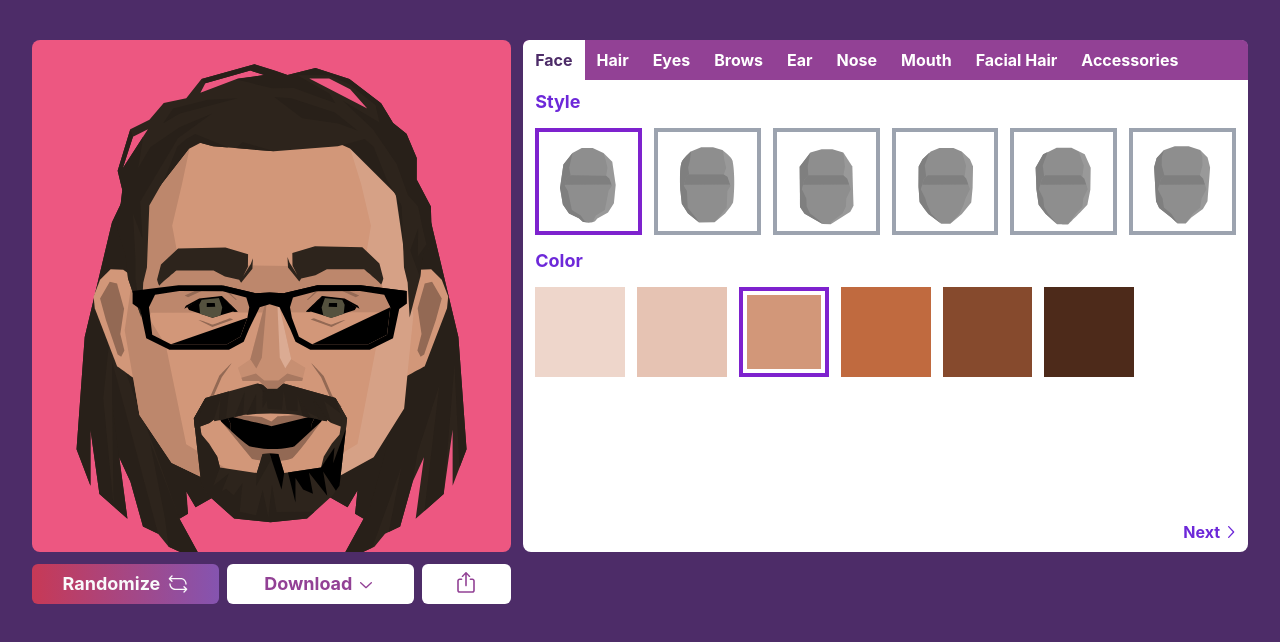
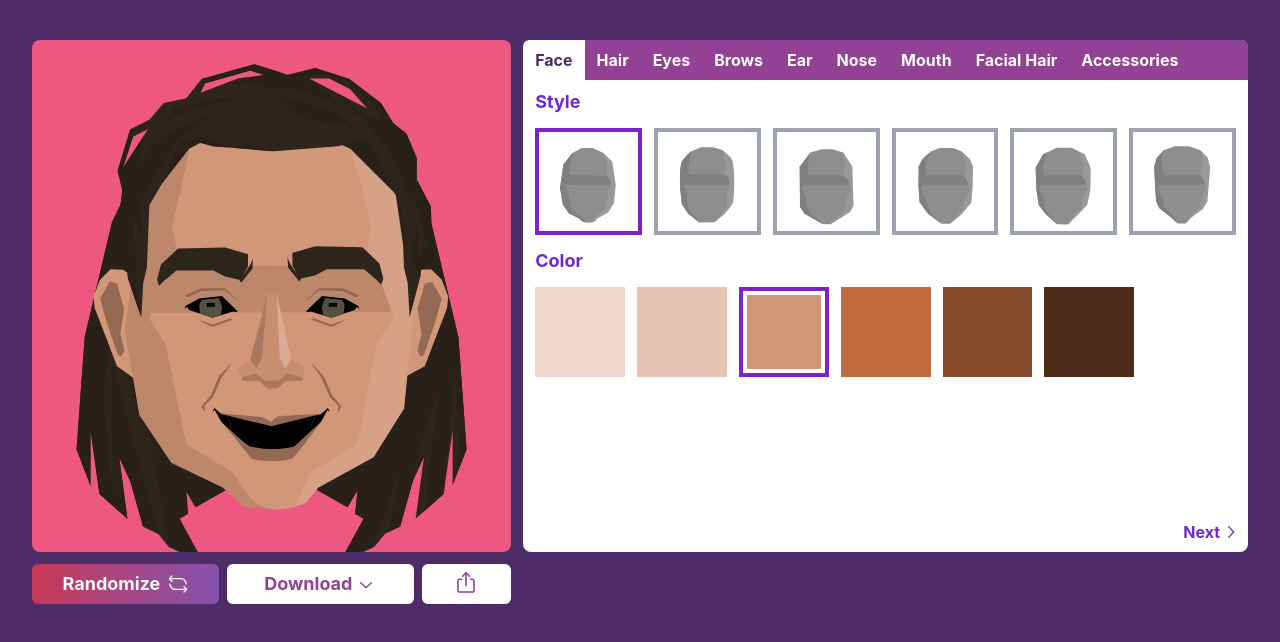
Before and after one commit to getsentry/sentry-avatar-generator, a React (Vite) app: page / in a window 1280 px wide. Shown: the top 642 px of the page. Built offline with nearby package versions, Linux system fonts and the light colour scheme.

Commit message:
allow parts to be removed

```diff
--- a/src/App.tsx
+++ b/src/App.tsx
@@ -84,10 +84,10 @@ type AvatarPartStyles = {
   [AvatarPart.BROWS]: BrowsStyle;
   [AvatarPart.MOUTH]: MouthStyle;
   [AvatarPart.EAR]: EarStyle;
-  [AvatarPart.HAIR]: HairStyle;
+  [AvatarPart.HAIR]: HairStyle | null;
   [AvatarPart.NOSE]: NoseStyle;
-  [AvatarPart.FACIAL_HAIR]: FacialHairStyle;
-  [AvatarPart.ACCESSORIES]: AccessoriesStyle;
+  [AvatarPart.FACIAL_HAIR]: FacialHairStyle | null;
+  [AvatarPart.ACCESSORIES]: AccessoriesStyle | null;
 };
 
 /**
@@ -141,6 +141,10 @@ type AvatarGeneratorConfigOptions = {
      */
     defaultStyle: AvatarPartStyles[key];
     /**
+     * Allows the user to not have this part as an option.
+     */
+    allowNull: boolean;
+    /**
      * React component used to render this part.
      */
     render: RenderFunction<AvatarPartProps[key]>[key];
@@ -164,6 +168,7 @@ const configOptions: AvatarGeneratorConfigOptions = {
     neutralColor: "#8E8E8E",
     styles: Object.values(FaceStyle),
     defaultStyle: Object.values(FaceStyle)[0],
+    allowNull: false,
     render: Face,
   },
   [AvatarPart.EYES]: {
@@ -172,30 +177,35 @@ const configOptions: AvatarGeneratorConfigOptions = {
     neutralColor: "#444444",
     styles: Object.values(EyesStyle),
     defaultStyle: Object.values(EyesStyle)[0],
+    allowNull: false,
     render: Eyes,
   },
   [AvatarPart.BROWS]: {
     neutralColor: "#444444",
     styles: Object.values(BrowsStyle),
     defaultStyle: Object.values(BrowsStyle)[0],
+    allowNull: false,
     render: Brows,
   },
   [AvatarPart.MOUTH]: {
     neutralColor: "#444444",
     styles: Object.values(MouthStyle),
     defaultStyle: Object.values(MouthStyle)[0],
+    allowNull: false,
     render: Mouth,
   },
   [AvatarPart.NOSE]: {
     neutralColor: "#444444",
     styles: Object.values(NoseStyle),
     defaultStyle: Object.values(NoseStyle)[0],
+    allowNull: false,
     render: Nose,
   },
   [AvatarPart.EAR]: {
     neutralColor: "#444444",
     styles: Object.values(EarStyle),
     defaultStyle: Object.values(EarStyle)[0],
+    allowNull: false,
     render: Ear,
   },
   [AvatarPart.HAIR]: {
@@ -204,18 +214,21 @@ const configOptions: AvatarGeneratorConfigOptions = {
     neutralColor: "#444444",
     styles: Object.values(HairStyle),
     defaultStyle: Object.values(HairStyle)[0],
+    allowNull: true,
     render: Hair,
   },
   [AvatarPart.FACIAL_HAIR]: {
     neutralColor: "#444444",
     styles: Object.values(FacialHairStyle),
-    defaultStyle: Object.values(FacialHairStyle)[0],
+    defaultStyle: null,
+    allowNull: true,
     render: FacialHair,
   },
   [AvatarPart.ACCESSORIES]: {
     neutralColor: "#444444",
     styles: Object.values(AccessoriesStyle),
-    defaultStyle: Object.values(AccessoriesStyle)[0],
+    defaultStyle: null,
+    allowNull: true,
     render: Accessories,
   },
 };
@@ -357,41 +370,41 @@ function App() {
               <SentryAvatar
                 config={{
                   face: {
-                    color: config[AvatarPart.FACE]!.color,
-                    style: config[AvatarPart.FACE]!.style,
+                    color: config[AvatarPart.FACE].color,
+                    style: config[AvatarPart.FACE].style,
                   },
                   hair: {
-                    color: config[AvatarPart.HAIR]!.color,
-                    style: config[AvatarPart.HAIR]!.style,
+                    color: config[AvatarPart.HAIR].color,
+                    style: config[AvatarPart.HAIR].style,
                   },
                   eyes: {
-                    color: config[AvatarPart.EYES]!.color,
-                    style: config[AvatarPart.EYES]!.style,
-                    faceColor: config[AvatarPart.FACE]!.color,
+                    color: config[AvatarPart.EYES].color,
+                    style: config[AvatarPart.EYES].style,
+                    faceColor: config[AvatarPart.FACE].color,
                   },
                   brows: {
-                    style: config[AvatarPart.BROWS]!.style,
-                    hairColor: config[AvatarPart.HAIR]!.color,
+                    style: config[AvatarPart.BROWS].style,
+                    hairColor: config[AvatarPart.HAIR].color,
                   },
                   mouth: {
-                    style: config[AvatarPart.MOUTH]!.style,
-                    faceColor: config[AvatarPart.FACE]!.color,
+                    style: config[AvatarPart.MOUTH].style,
+                    faceColor: config[AvatarPart.FACE].color,
                   },
                   ear: {
-                    style: config[AvatarPart.EAR]!.style,
-                    faceColor: config[AvatarPart.FACE]!.color,
+                    style: config[AvatarPart.EAR].style,
+                    faceColor: config[AvatarPart.FACE].color,
                   },
                   nose: {
-                    style: config[AvatarPart.NOSE]!.style,
+                    style: config[AvatarPart.NOSE].style,
                     faceColor: config[AvatarPart.FACE]!.color,
                   },
                   facialHair: {
-                    style: config[AvatarPart.FACIAL_HAIR]!.style,
-                    hairColor: config[AvatarPart.HAIR]!.color,
+                    style: config[AvatarPart.FACIAL_HAIR].style,
+                    hairColor: config[AvatarPart.HAIR].color,
                   },
                   accessories: {
-                    style: config[AvatarPart.ACCESSORIES]!.style,
-                    faceColor: config[AvatarPart.FACE]!.color,
+                    style: config[AvatarPart.ACCESSORIES].style,
+                    color: config[AvatarPart.ACCESSORIES].color,
                   },
                 }}
               />
@@ -430,6 +443,7 @@ function App() {
                       values={partConfig.styles}
                       currentValue={currentPartConfig.style}
                       setValue={(style) => setPartStyle(part, style)}
+                      allowNullValue={partConfig.allowNull}
                       render={(style) => {
                         const Component =
                           // eslint-disable-next-line @typescript-eslint/no-explicit-any
--- a/src/components/avatar/accessories/accessories.tsx
+++ b/src/components/avatar/accessories/accessories.tsx
@@ -1,12 +1,15 @@
 import GlassesFirst from "@/components/avatar/accessories/glasses-first";
 import GlassesSecond from "@/components/avatar/accessories/glasses-second";
 import {
-  PartConfigWithFaceColor,
   AccessoriesStyle,
+  PartConfigColor,
+  PartConfigOptionalStyle,
   PartProps,
 } from "@/components/avatar/sentry-avatar.types";
 
-export type AccessoriesConfig = PartConfigWithFaceColor<AccessoriesStyle>;
+export interface AccessoriesConfig
+  extends PartConfigOptionalStyle<AccessoriesStyle>,
+    PartConfigColor {}
 export type AccessoriesProps = PartProps<AccessoriesConfig, AccessoriesStyle>;
 
 function Accessories({ config, className }: AccessoriesProps) {
--- a/src/components/avatar/brows/brows.tsx
+++ b/src/components/avatar/brows/brows.tsx
@@ -1,11 +1,14 @@
 import BaseSvg from "@/components/avatar/base-svg";
 import {
   BrowsStyle,
+  PartConfigHairColor,
+  PartConfigRequiredStyle,
   PartProps,
-  PartConfigWithHairColor,
 } from "@/components/avatar/sentry-avatar.types";
 
-export type BrowsConfig = PartConfigWithHairColor<BrowsStyle>;
+export interface BrowsConfig
+  extends PartConfigRequiredStyle<BrowsStyle>,
+    PartConfigHairColor {}
 export type BrowsProps = PartProps<BrowsConfig, BrowsStyle>;
 
 function Brows({
--- a/src/components/avatar/ear/ear.tsx
+++ b/src/components/avatar/ear/ear.tsx
@@ -2,12 +2,15 @@ import EarBase from "@/components/avatar/ear/ear-base";
 import EarTone from "@/components/avatar/ear/ear-tone";
 import {
   EarStyle,
+  PartConfigFaceColor,
+  PartConfigRequiredStyle,
   PartProps,
-  PartConfigWithFaceColor,
 } from "@/components/avatar/sentry-avatar.types";
 import { cn } from "@/lib/utils";
 
-export type EarConfig = PartConfigWithFaceColor<EarStyle>;
+export interface EarConfig
+  extends PartConfigRequiredStyle<EarStyle>,
+    PartConfigFaceColor {}
 
 export interface EarProps extends PartProps<EarConfig, EarStyle> {
   width?: number;
--- a/src/components/avatar/eyes/eyes.tsx
+++ b/src/components/avatar/eyes/eyes.tsx
@@ -3,16 +3,18 @@ import classes from "./eyes.module.css";
 import BaseSvg from "@/components/avatar/base-svg";
 import {
   EyesStyle,
-  PartConfigWithColor,
-  PartConfigWithFaceColor,
+  PartConfigColor,
+  PartConfigFaceColor,
+  PartConfigRequiredStyle,
   PartProps,
 } from "@/components/avatar/sentry-avatar.types";
 
 const EYES_DARKENED_PERCENTAGE = 30;
 
 export interface EyesConfig
-  extends PartConfigWithFaceColor<EyesStyle>,
-    PartConfigWithColor<EyesStyle> {}
+  extends PartConfigRequiredStyle<EyesStyle>,
+    PartConfigColor,
+    PartConfigFaceColor {}
 export type EyesProps = PartProps<EyesConfig, EyesStyle>;
 
 function Eyes({
--- a/src/components/avatar/face/face.tsx
+++ b/src/components/avatar/face/face.tsx
@@ -1,14 +1,17 @@
-import {
-  FaceStyle,
-  PartConfigWithColor,
-  PartProps,
-} from "../sentry-avatar.types";
 import FaceHighlight from "./face-highlight";
 import FaceBase from "./face-base";
 import FaceShadow from "./face-shadow";
 import { cn } from "@/lib/utils";
+import {
+  PartConfigRequiredStyle,
+  FaceStyle,
+  PartProps,
+  PartConfigColor,
+} from "@/components/avatar/sentry-avatar.types";
 
-export type FaceConfig = PartConfigWithColor<FaceStyle>;
+export interface FaceConfig
+  extends PartConfigRequiredStyle<FaceStyle>,
+    PartConfigColor {}
 export type FaceProps = PartProps<FaceConfig, FaceStyle>;
 
 function Face(props: FaceProps) {
--- a/src/components/avatar/facial-hair/facial-hair.tsx
+++ b/src/components/avatar/facial-hair/facial-hair.tsx
@@ -1,15 +1,18 @@
 import { cn, darkenHexColor } from "@/lib/utils";
+import classes from "./facial-hair.module.css";
+import BaseSvg from "@/components/avatar/base-svg";
 import {
   FacialHairStyle,
-  PartConfigWithHairColor,
   PartProps,
-} from "../sentry-avatar.types";
-import classes from "./facial-hair.module.css";
-import BaseSvg from "@/components/avatar/base-svg";
+  PartConfigOptionalStyle,
+  PartConfigHairColor,
+} from "@/components/avatar/sentry-avatar.types";
 
 const FACIAL_HAIR_DARKENED_PERCENTAGE = 10;
 
-export type FacialHairConfig = PartConfigWithHairColor<FacialHairStyle>;
+export interface FacialHairConfig
+  extends PartConfigOptionalStyle<FacialHairStyle>,
+    PartConfigHairColor {}
 export type FacialHairProps = PartProps<FacialHairConfig, FacialHairStyle>;
 
 function Mustache({
--- a/src/components/avatar/hair/hair.tsx
+++ b/src/components/avatar/hair/hair.tsx
@@ -2,12 +2,15 @@ import HairBack from "@/components/avatar/hair/hair-back";
 import HairFront from "@/components/avatar/hair/hair-front";
 import {
   HairStyle,
-  PartConfigWithColor,
+  PartConfigColor,
+  PartConfigOptionalStyle,
   PartProps,
 } from "@/components/avatar/sentry-avatar.types";
 import { cn } from "@/lib/utils";
 
-export type HairConfig = PartConfigWithColor<HairStyle>;
+export interface HairConfig
+  extends PartConfigOptionalStyle<HairStyle>,
+    PartConfigColor {}
 export type HairProps = PartProps<HairConfig, HairStyle>;
 
 function Hair(props: HairProps) {
--- a/src/components/avatar/mouth/mouth.tsx
+++ b/src/components/avatar/mouth/mouth.tsx
@@ -1,15 +1,18 @@
 import { darkenHexColor } from "@/lib/utils";
-import {
-  MouthStyle,
-  PartConfigWithFaceColor,
-  PartProps,
-} from "../sentry-avatar.types";
 import classes from "./mouth.module.css";
 import BaseSvg from "@/components/avatar/base-svg";
+import {
+  PartConfigRequiredStyle,
+  MouthStyle,
+  PartProps,
+  PartConfigFaceColor,
+} from "@/components/avatar/sentry-avatar.types";
 
 const MOUTH_DARKENED_PERCENTAGE = 30;
 
-export type MouthConfig = PartConfigWithFaceColor<MouthStyle>;
+export interface MouthConfig
+  extends PartConfigRequiredStyle<MouthStyle>,
+    PartConfigFaceColor {}
 export type MouthProps = PartProps<MouthConfig, MouthStyle>;
 
 function Mouth({
--- a/src/components/avatar/nose/nose.tsx
+++ b/src/components/avatar/nose/nose.tsx
@@ -3,13 +3,15 @@ import NoseHighlight from "@/components/avatar/nose/nose-highlight";
 import NoseShadow from "@/components/avatar/nose/nose-shadow";
 import {
   NoseStyle,
+  PartConfigFaceColor,
+  PartConfigRequiredStyle,
   PartProps,
-  PartConfigWithFaceColor,
 } from "@/components/avatar/sentry-avatar.types";
-
 import { cn } from "@/lib/utils";
 
-export type NoseConfig = PartConfigWithFaceColor<NoseStyle>;
+export interface NoseConfig
+  extends PartConfigRequiredStyle<NoseStyle>,
+    PartConfigFaceColor {}
 export type NoseProps = PartProps<NoseConfig, NoseStyle>;
 
 function Nose(props: NoseProps) {
--- a/src/components/avatar/sentry-avatar.types.ts
+++ b/src/components/avatar/sentry-avatar.types.ts
@@ -73,25 +73,29 @@ export enum AccessoriesStyle {
   GLASSES_SECOND = "glasses-second",
 }
 
-export type PartConfigWithColor<PartStyle> = {
+export type PartConfigRequiredStyle<PartStyle> = {
   style: PartStyle;
+};
+
+export type PartConfigOptionalStyle<PartStyle> = {
+  style: PartStyle | null;
+};
+
+export type PartConfigColor = {
   color: string;
 };
 
-export type PartConfigWithFaceColor<PartStyle> = {
-  style: PartStyle;
+export type PartConfigFaceColor = {
   faceColor: string;
 };
 
-export type PartConfigWithHairColor<PartStyle> = {
-  style: PartStyle;
+export type PartConfigHairColor = {
   hairColor: string;
 };
 
 export type PartConfig<PartStyle> =
-  | PartConfigWithColor<PartStyle>
-  | PartConfigWithFaceColor<PartStyle>
-  | PartConfigWithHairColor<PartStyle>;
+  | PartConfigRequiredStyle<PartStyle>
+  | PartConfigOptionalStyle<PartStyle>;
 
 export type PartProps<P extends PartConfig<PartStyle>, PartStyle> = {
   width?: number;
--- a/src/components/editor/avatar-grid-options.tsx
+++ b/src/components/editor/avatar-grid-options.tsx
@@ -1,15 +1,18 @@
 import classNames from "classnames";
+import { CircleBackslashIcon } from "@radix-ui/react-icons";
 
 function AvatarGridOptions<T>({
   values,
   currentValue,
   render,
   setValue,
+  allowNullValue = false,
 }: {
   values: T[];
   currentValue: T;
-  setValue: (value: T) => void;
+  setValue: (value: T | null) => void;
   render: (value: T) => React.ReactNode;
+  allowNullValue: boolean;
 }) {
   return (
     <div className="grid grid-cols-3 sm:grid-cols-6 gap-3 bg-white m-3 rounded-lg">
@@ -29,6 +32,26 @@ function AvatarGridOptions<T>({
           </button>
         );
       })}
+      {allowNullValue && (
+        <button onClick={() => setValue(null)}>
+          <div
+            className={classNames(
+              "w-full aspect-square flex justify-center items-center",
+              {
+                "border-gray-400 border-4": currentValue !== null,
+                "border-purple-700 border-4": currentValue === null,
+              }
+            )}
+          >
+            <CircleBackslashIcon
+              className={classNames("w-14 h-14", {
+                "text-gray-400": currentValue !== null,
+                "text-primary/80": currentValue === null,
+              })}
+            />
+          </div>
+        </button>
+      )}
     </div>
   );
 }
```
